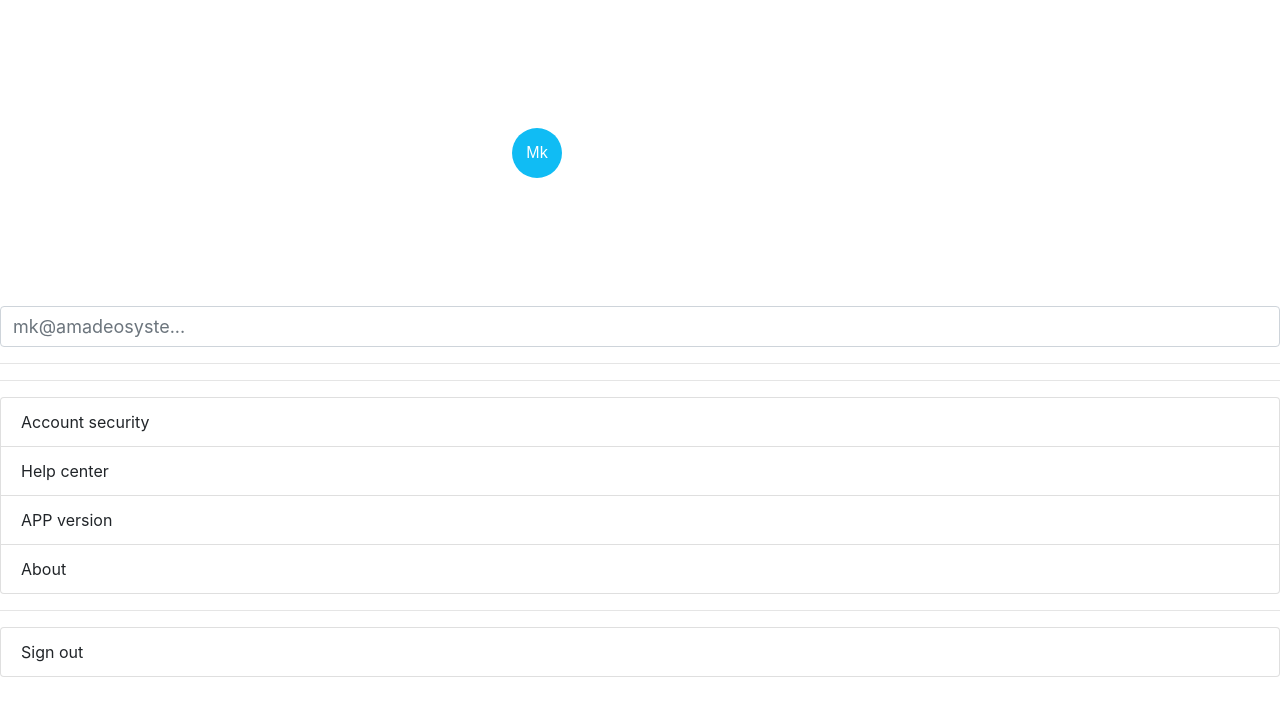
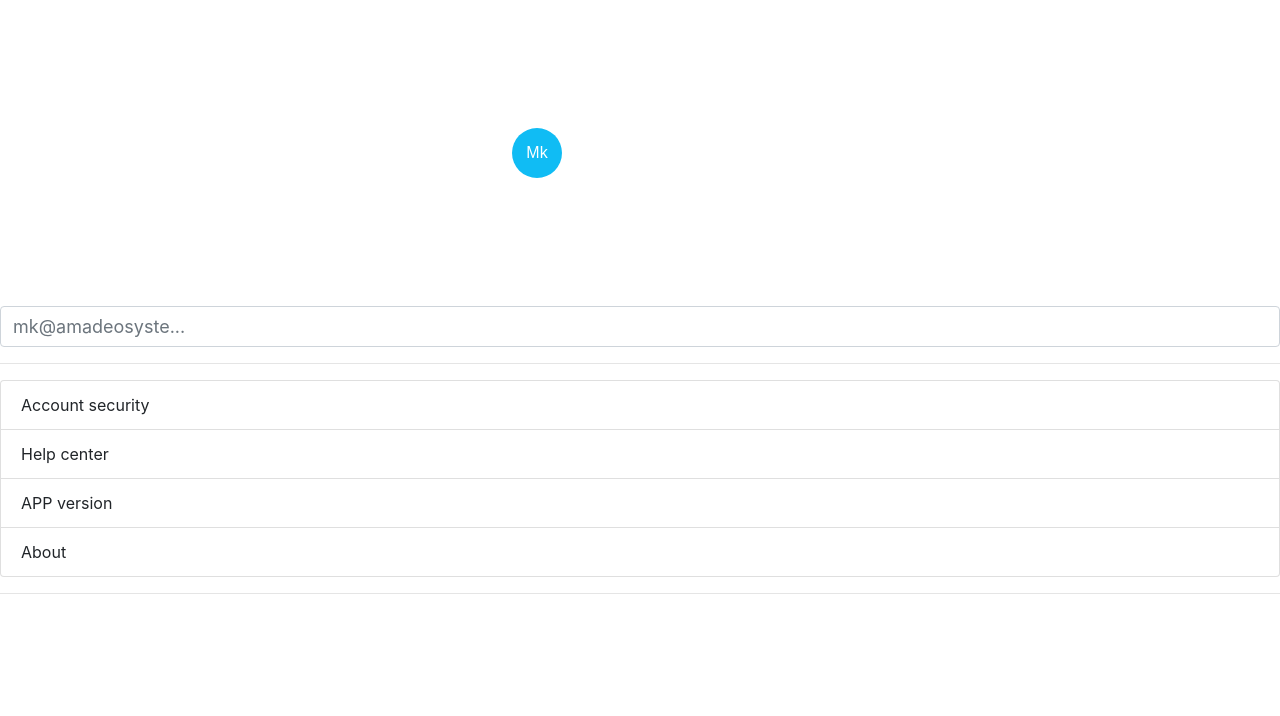
Before and after one commit to amie-nzie/listprime, a plain HTML site: page index.html in a window 1280 px wide. Drawn offline with Linux system fonts and the light colour scheme; some icons are missing.

Commit message:
fresh adds

```diff
--- a/index.html
+++ b/index.html
@@ -26,9 +26,7 @@
                 <input style="background-color:white; font-size: large;" class="form-control" type="text" placeholder="mk@amadeosyste..." readonly>
                 <hr>
             </div>
-        <div>
-            <hr>
-        </div>
+        <!--  -->
 
         <div>
 
@@ -54,14 +52,11 @@
                   </li>
               </ul>
              </div>
-             <hr>
+       <div>
+           <hr>
+       </div>
 
-             <ul class="list-group">
-                <li class="list-group-item d-flex justify-content-between align-items-center">
-                  Sign out
-                  <span  class="badge badge-simple badge-pill"> <span class="arrow"><i style="background-color:gray; font-size: 20px;" class="fas fa-angle-right fa 3x"></i></span></span>
-                </li>
-                </li>
+
 
 
 
```
Also changed, not shown: bootstrap-4.5.2-dist/bootstrap-4.5.2-dist/style.css (line endings or trailing spaces).
